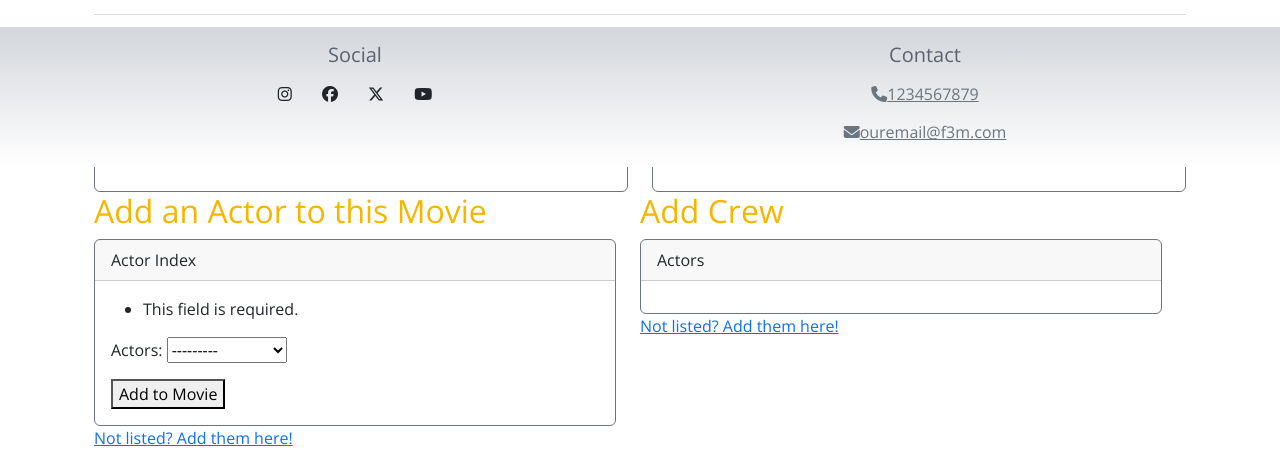
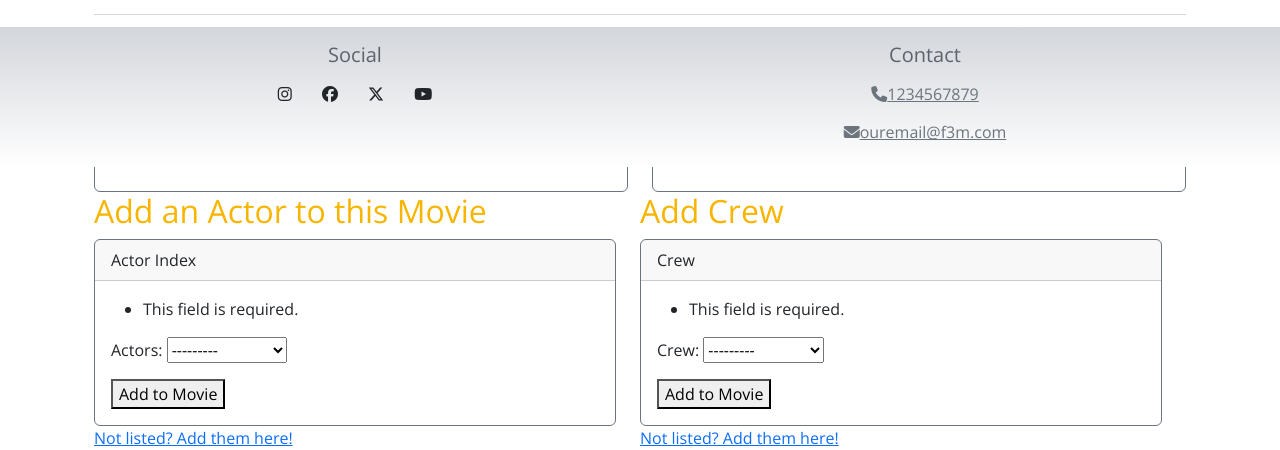
Before and after one commit to johnbean36/fantasy3movies, a Django app: page /movies/1/ in a window 1280 px wide. Shown: the part 633-1083 px from the top of the page. Run offline with Django 5.2, Linux system fonts and the light colour scheme; tables that the repository leaves empty hold one stand-in row (values such as "Sample post"); some libraries are stand-ins or nearby versions.

Commit message:
detail dropdowns function correctly

```diff
--- a/main_app/templates/movies/detail.html
+++ b/main_app/templates/movies/detail.html
@@ -62,9 +62,11 @@
                 Current Crew
             </div>
             <div class="card-body">
+                {% for prod_mem in movie.prod_mem.all %}
                 <ul>
-                    <li>{{ actor.name }}</li>
+                    <li>{{ prod_mem.name }}</li>
                 </ul>
+                {% endfor %}
             </div>
         </div>
     </div>
@@ -78,9 +80,9 @@
                     Actor Index
                 </div>
                 <div class="card-body">
-                    <form method="POST">
+                    <form name="AssocActors" method="POST">
                         {% csrf_token %}
-                        {{ form.as_p }}
+                        {{ actor_form.as_p }}
                         <button type="submit">Add to Movie</button>
                     </form>
                 </div>
@@ -93,10 +95,14 @@
             <h2>Add Crew</h2>
             <div class="card border border-secondary">
                 <div class="card-header">
-                    Actors
+                    Crew
                 </div>
                 <div class="card-body">
-
+                    <form name="AssocCrew" method="POST">
+                        {% csrf_token %}
+                        {{ crew_form.as_p }}
+                        <button type="submit">Add to Movie</button>
+                    </form>
                 </div>
             </div>
             <a class= 'add' href="{% url 'production' %}">Not listed? Add them here!</a>
--- a/main_app/urls.py
+++ b/main_app/urls.py
@@ -10,7 +10,7 @@ urlpatterns = [
     path('movies/production/', views.AddProd_Mem.as_view(), name='production'),
     path('accounts/signup/', views.signup, name='signup'),
     path('movies/actor/<int:pk>/delete/', views.DeleteActor.as_view(), name='delete_actor'),
-    path('movies/<int:movie_id>/actor_in_movie/<int:actor_id>/', views.actor_in_movie, name='actor_in_movie'),
+    # path('movies/<int:movie_id>/actor_in_movie/<int:actor_id>/', views.actor_in_movie, name='actor_in_movie'),
     path('movies/prod_mem/<int:pk>/delete/', views.DeleteProd.as_view(), name='delete_prod'),
     path('movies/<int:pk>/delete/', views.DeleteMovie.as_view(), name='delete_movie'),
     path('movies/<int:pk>/edit', views.MovieUpdate.as_view(), name="update"),
--- a/main_app/views.py
+++ b/main_app/views.py
@@ -6,7 +6,7 @@ from django.contrib.auth.forms import UserCreationForm
 from django.contrib.auth.decorators import login_required
 from django.contrib.auth.mixins import LoginRequiredMixin
 from .models import Movie, Actor, Prod_Mem
-from .forms import AssocActorForm
+from .forms import AssocActorForm, AssocCrew
 from django.views.generic import DeleteView, UpdateView
 import requests
 
@@ -34,31 +34,32 @@ def movies_detail(request, movie_id):
     movie = Movie.objects.get(id=movie_id)
 
     if request.method == 'POST':
-      form = AssocActorForm(request.POST)
-      if form.is_valid():
-        selectedActor = form.cleaned_data["actors"]
+      actor_form = AssocActorForm(request.POST)
+      if actor_form.is_valid():
+        selectedActor = actor_form.cleaned_data["actors"]
         movie.actor.add(selectedActor)
         return redirect ('detail', movie_id=movie_id)
+
+      crew_form = AssocCrew(request.POST)
+      if crew_form.is_valid():
+         selectedCrew = crew_form.cleaned_data["crew"]
+         movie.prod_mem.add(selectedCrew)
+         return redirect ('detail', movie_id=movie_id)
     else:
-      form = AssocActorForm(request.POST)
-
+      actor_form = AssocActorForm(request.POST)
+      crew_form = AssocCrew(request.POST)
       actors_in_movie = movie.actor.all()
       actors_not_in_movie = Actor.objects.exclude(id__in=movie.actor.all().values_list('id'))
+      crew_in_movie = movie.prod_mem.all()
+      crew_not_in_movie = Prod_Mem.objects.exclude(id__in=movie.prod_mem.all().values_list('id'))
+
+
       return render(request, 'movies/detail.html', {
-        'movie': movie, 'actors_not_in_movie': actors_not_in_movie, "form": form
+        'movie': movie,
+        'actors_not_in_movie': actors_not_in_movie,
+        "actor_form": actor_form,
+        "crew_form": crew_form
       })
-
-def actor_in_movie(request, movie_id):
-   movie = Movie.objects.get(id=movie_id)
-   if request.method == 'POST':
-      form = AssocActorForm(request.POST)
-      if form.is_valid():
-        selectedActor = form.cleaned_data["actors"]
-        print('not working')
-        movie.actor.add(selectedActor)
-        return redirect ('detail', movie_id=movie_id)
-   else:
-    return redirect ('movies/')
 
 
 def search(request):
```
